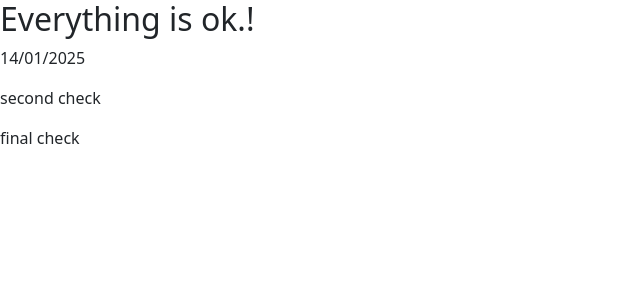
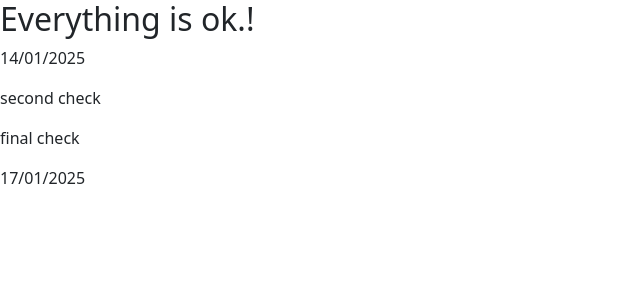
Before and after one commit to Onkar2104/Django_Library, a Django app: page /health/ in a window 1280 px wide. Shown: the top 300 px of the page, without its empty margins (0-640 px from the left). Run offline with Django 4.2, Linux system fonts and the light colour scheme; some libraries are stand-ins or nearby versions.

Commit message:
Update health.html

```diff
--- a/home/templates/homee/health.html
+++ b/home/templates/homee/health.html
@@ -4,5 +4,6 @@
 
 <h2>Everything is ok.!</h2>
 <p>14/01/2025</p><p>second check</p><p>final check </p>
+<p>17/01/2025</p>
 
 {% endblock %}
```
